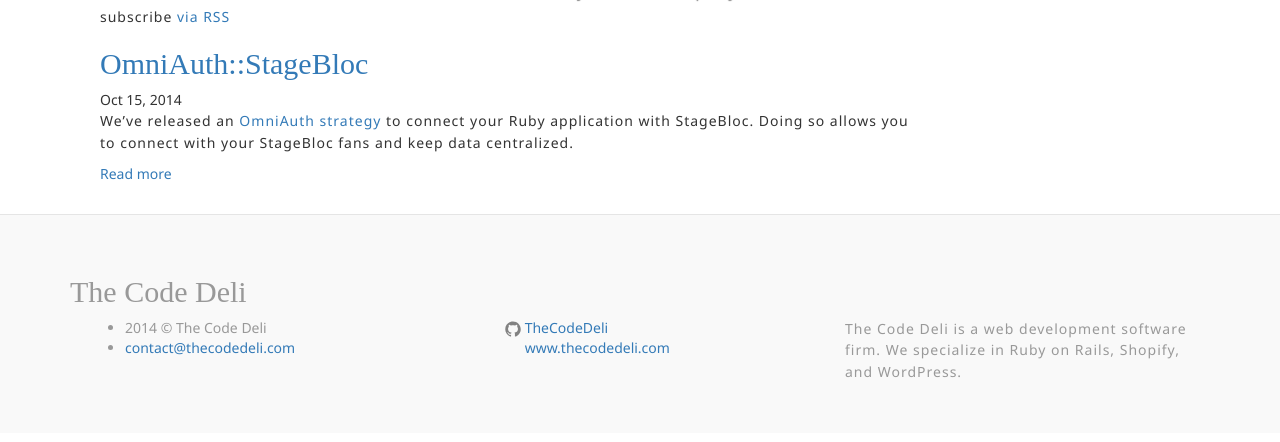
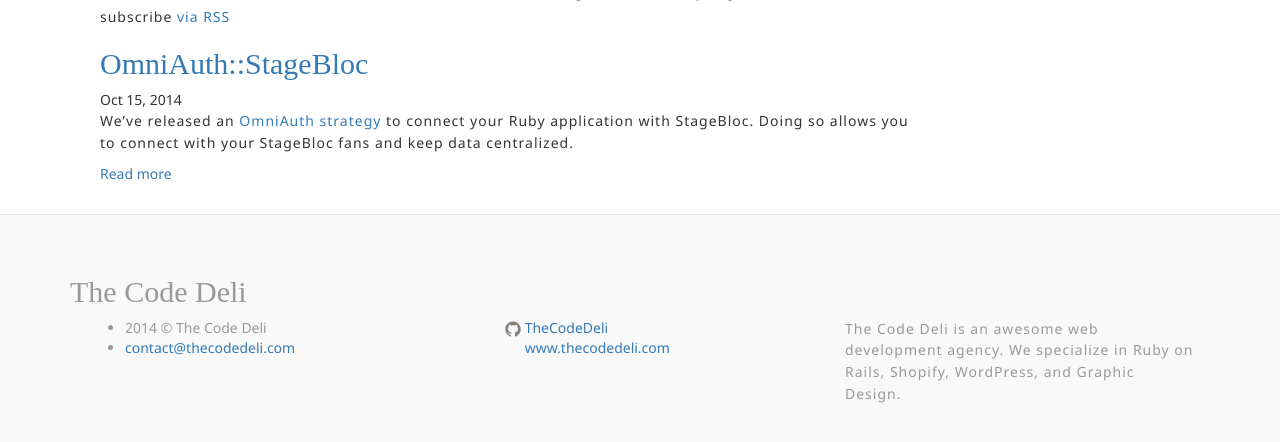
Before and after one commit to TheCodeDeli/thecodedeli.github.io, a Jekyll site: the page built from index.html, in a window 1280 px wide, cut to the strip 364-806 px from the top of the page. Built offline with Jekyll 4.4.1, drawn with Linux system fonts in a browser that asks for light colours; nearby versions of some CDN libraries; some web fonts are replaced; Markdown is read by kramdown in place of the engine named in the settings.

Commit message:
update site description

```diff
--- a/_config.yml
+++ b/_config.yml
@@ -2,8 +2,8 @@
 title: The Code Deli
 email: contact@thecodedeli.com
 description: > # this means to ignore newlines until "baseurl:"
-  The Code Deli is a web development software firm. We specialize in
-  Ruby on Rails, Shopify, and WordPress.
+  The Code Deli is an awesome web development agency. We specialize in
+  Ruby on Rails, Shopify, WordPress, and Graphic Design.
 baseurl: "" # the subpath of your site, e.g. /blog/
 url: "http://www.thecodedeli.com" # the base hostname & protocol for your site
 github_username: TheCodeDeli
```
